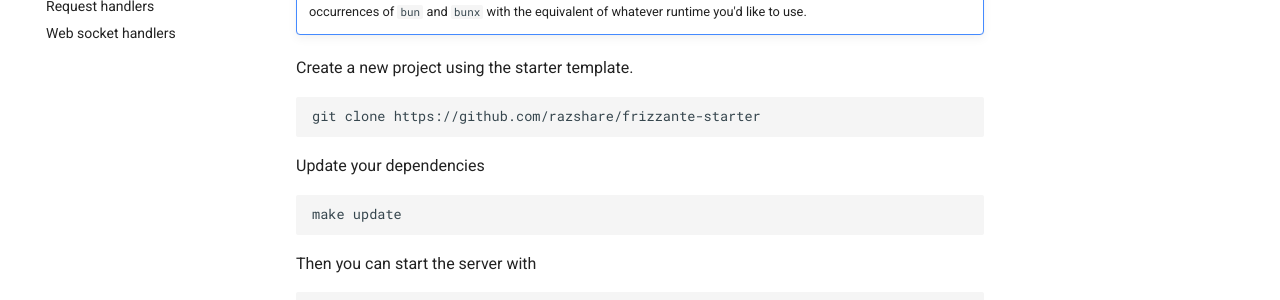
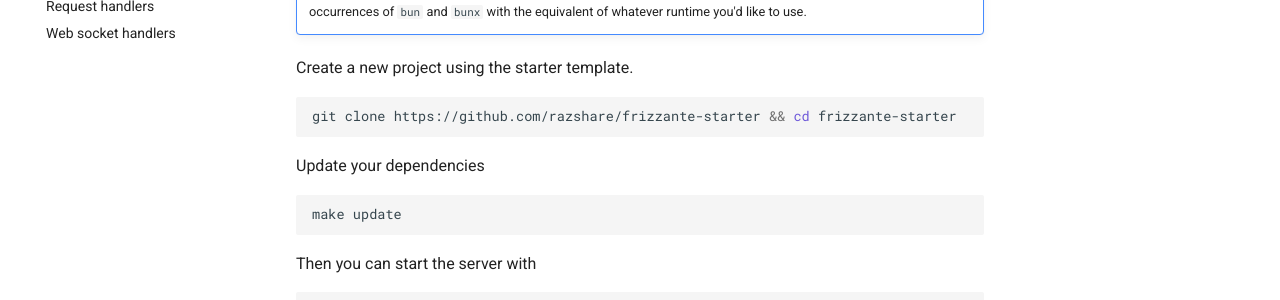
Before and after one commit to razshare/frizzante-docs, an MkDocs documentation site: the page built from docs/index.md, in a window 1280 px wide and 932 px high. Shown: the part 294-594 px from the top of the window. Built offline with MkDocs 1.6.1 and Material for MkDocs 9.7.7, drawn with Linux system fonts in a browser that asks for light colours.

Commit message:
chore(docs): cd into cloned repo.

````diff
--- a/docs/index.md
+++ b/docs/index.md
@@ -7,7 +7,7 @@
 Create a new project using the starter template.
 
 ```bash
-git clone https://github.com/razshare/frizzante-starter
+git clone https://github.com/razshare/frizzante-starter && cd frizzante-starter
 ```
 
 Update your dependencies
````
